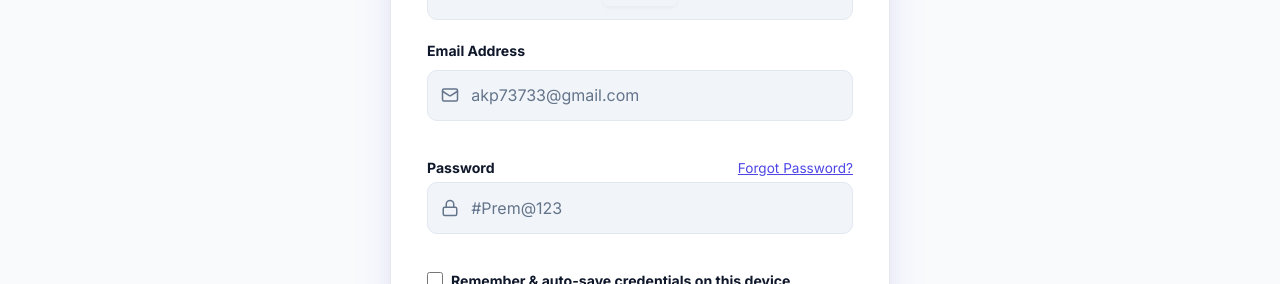
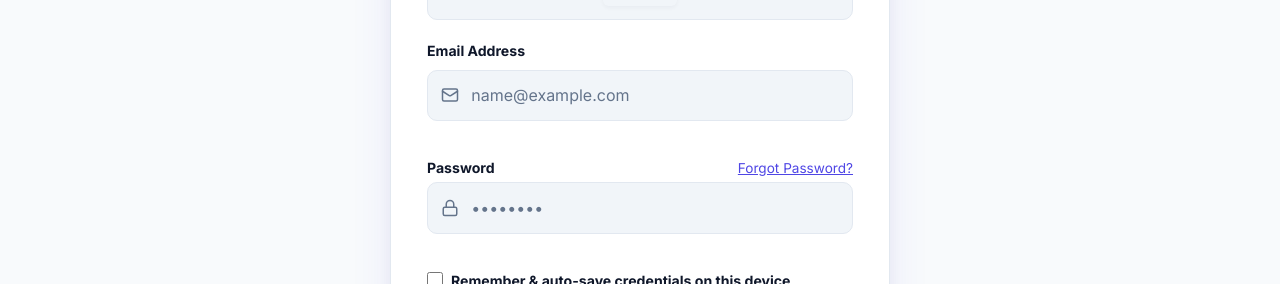
Before and after one commit to springboardmentor23232a-eng/AI_Skin-Intelligence-Personalized-Skincare-Planner, a React (Vite) app: page / in a window 1280 px wide. Shown: the part 431-715 px from the top of the page. Built offline with nearby package versions, Linux system fonts and the light colour scheme; no server answers.

Commit message:
fix: replace hardcoded input placeholders with generic placeholders

```diff
--- a/src/pages/Login.jsx
+++ b/src/pages/Login.jsx
@@ -195,7 +195,7 @@ const Login = () => {
                 <input
                   type="email"
                   id="email"
-                  placeholder="akp73733@gmail.com"
+                  placeholder="name@example.com"
                   value={email}
                   onChange={(e) => setEmail(e.target.value)}
                   autoComplete="username"
@@ -220,7 +220,7 @@ const Login = () => {
                 <input
                   type="password"
                   id="password"
-                  placeholder="#Prem@123"
+                  placeholder="••••••••"
                   value={password}
                   onChange={(e) => setPassword(e.target.value)}
                   autoComplete="current-password"
--- a/src/pages/Register.jsx
+++ b/src/pages/Register.jsx
@@ -96,7 +96,7 @@ const Register = () => {
                 <input
                   type="email"
                   id="email"
-                  placeholder="john@gmail.com"
+                  placeholder="name@example.com"
                   value={email}
                   onChange={(e) => setEmail(e.target.value)}
                   required
@@ -125,7 +125,7 @@ const Register = () => {
                 <input
                   type="password"
                   id="password"
-                  placeholder="Password@123"
+                  placeholder="••••••••"
                   value={password}
                   onChange={(e) => setPassword(e.target.value)}
                   required
```
